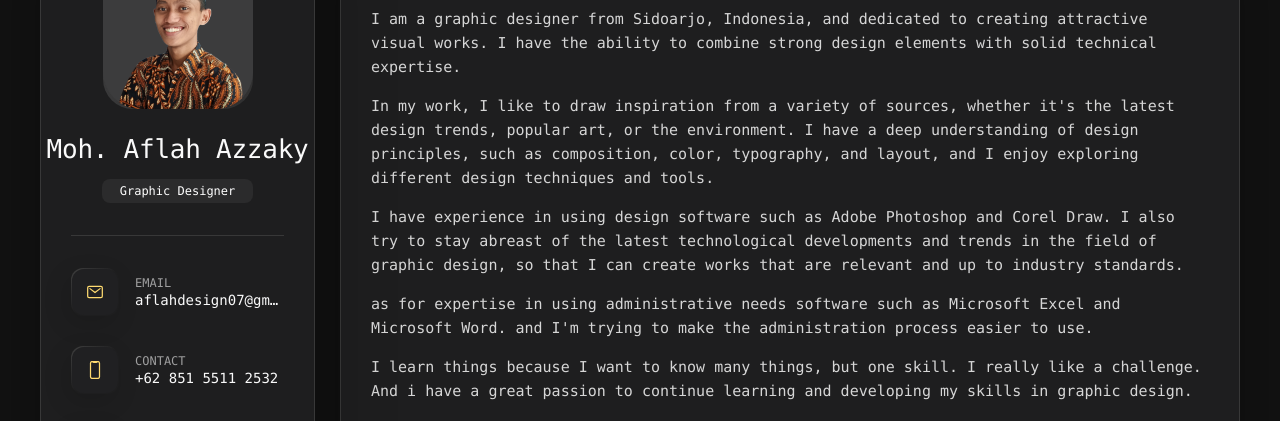
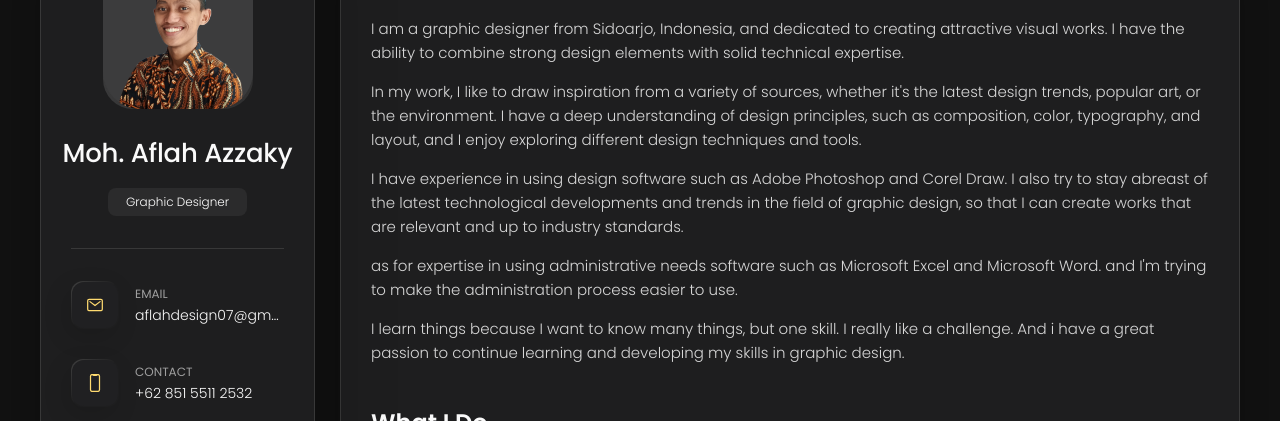
Before and after one commit to aflahazzaky/aflahazzaky.github.io, a plain HTML site: page index.html in a window 1280 px wide. Shown: the part 162-583 px from the top of the page. Drawn offline with nearby package versions, Linux system fonts and the light colour scheme.

Commit message:
Update style.css

```diff
--- a/assets/css/style.css
+++ b/assets/css/style.css
@@ -57,7 +57,7 @@
    */
 
   /* font-family */
-  --ff-poppins: 'Consolas', sans-serif;
+  --ff-poppins: 'Poppins', sans-serif;
 
   /* font-size */
   --fs-1: 24px;
```
